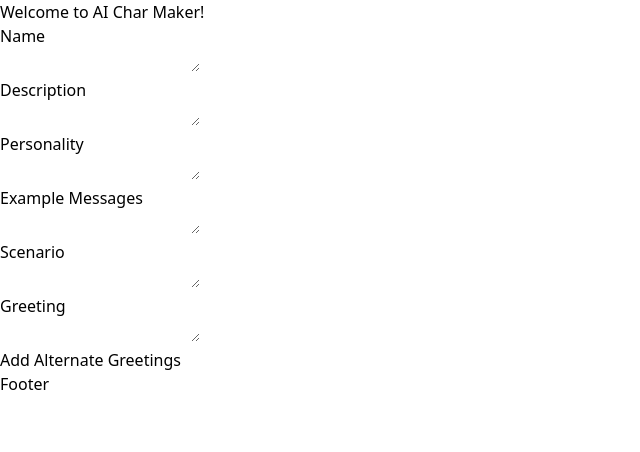
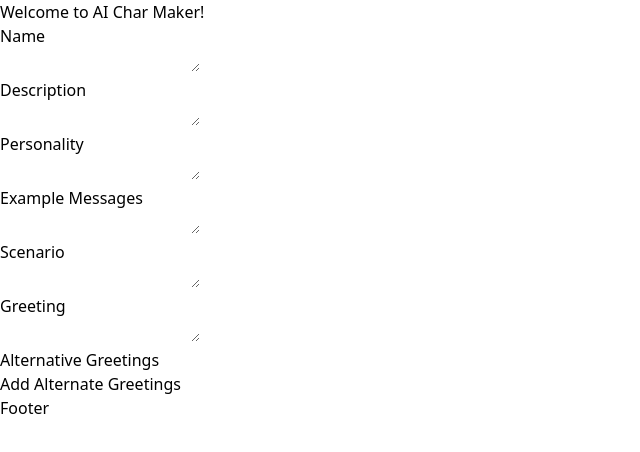
Before and after one commit to DJTX97/char-maker, a React (Vite) app: page / in a window 1280 px wide. Shown: the top 452 px of the page, without its empty margins (0-640 px from the left). Built offline with nearby package versions, Linux system fonts and the light colour scheme.

Commit message:
feat: updated alt greet section

```diff
--- a/src/components/Footer.tsx
+++ b/src/components/Footer.tsx
@@ -2,8 +2,8 @@
 
 export default function Footer() {
   return (
-    <div>
+    <footer>
       Footer
-    </div>
+    </footer>
   )
 }
--- a/src/components/Header.tsx
+++ b/src/components/Header.tsx
@@ -2,7 +2,7 @@
 
 export default function Header() {
   return (
-    <header className="py-10 text-center text-6xl ">
+    <header className="py-10 text-center text-6xl select-none">
       Welcome to AI Char Maker!
     </header>
   )
--- a/src/components/sections/AltGreetings.tsx
+++ b/src/components/sections/AltGreetings.tsx
@@ -37,7 +37,8 @@ export default function AltGreetings() {
 
   //Keys must be UNIQUE for dynamically added/removed inputs to avoid key overlap. (DON'T USE THEIR INDEX!)
   return (
-    <section className="pt-12">
+    <section className="pt-14">
+      <div className="mb-10 text-4xl font-semibold">Alternative Greetings</div>
       <div className="flex flex-col gap-10">
         {altGreets.map((altGreet) => (
           <div className="flex gap-5" key={altGreet.id}>
@@ -45,7 +46,7 @@ export default function AltGreetings() {
             <div className="flex items-center">
               <button
                 onClick={() => handleRemoveGreet(altGreet.id)}
-                className="p-3 bg-black text-white"
+                className="p-3 rounded-full bg-black hover:bg-gray-600 text-white"
               >
                 Delete
               </button>
@@ -56,7 +57,7 @@ export default function AltGreetings() {
       <div>
         <button
           onClick={handleAddGreet}
-          className="mt-5 p-5 rounded-xl bg-gray-800 text-xl text-white"
+          className="mt-5 p-5 rounded-xl bg-black hover:bg-gray-600 text-xl text-white"
         >
           Add Alternate Greetings
         </button>
```
